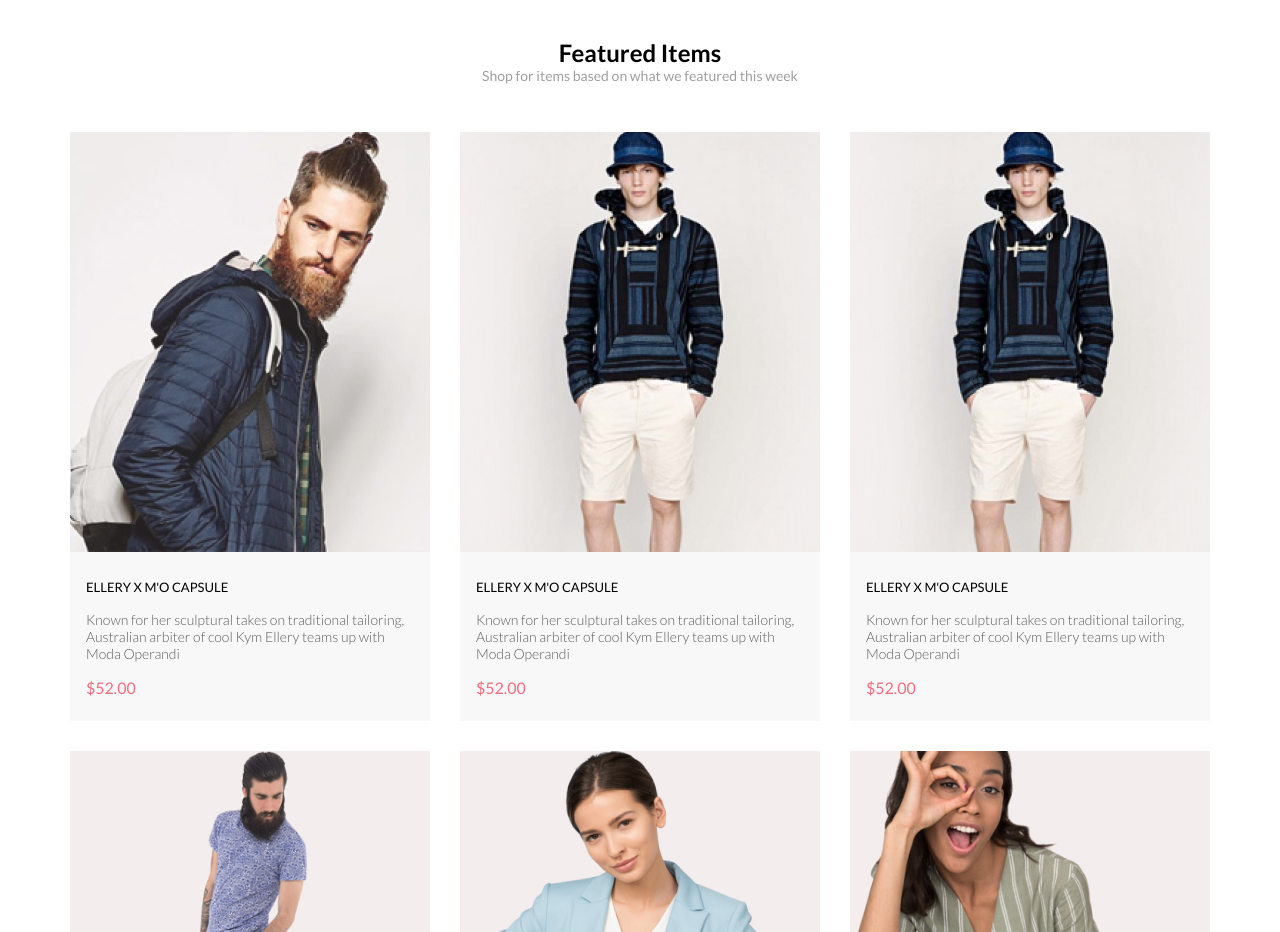
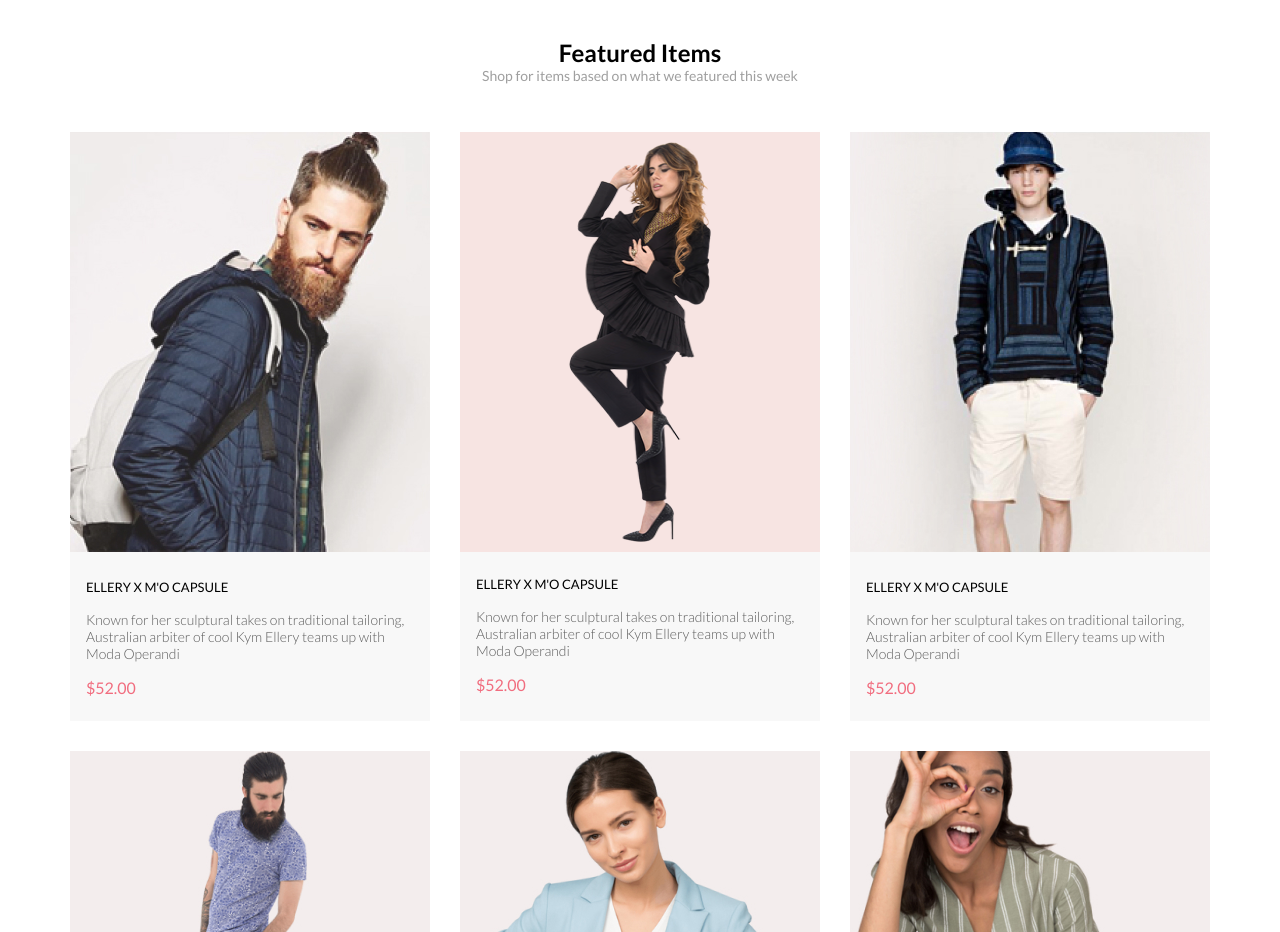
Before and after one commit to leffalexx/responsive_css, a plain HTML site: page index.html in a window 1280 px wide. Shown: the part 2220-3152 px from the top of the page. Drawn offline with Linux system fonts and the light colour scheme.

Commit message:
fixed second window

```diff
--- a/index.html
+++ b/index.html
@@ -80,7 +80,10 @@
                         <p class="item__sale">$52.00</p>
                     </div>
                 </div>
-                <div class="item"><img src="img/model_3.jpg" alt="model" class="item__img">
+                <div class="item">
+                    <div class="item_fixed">
+                        <img src="img/model_2.png" alt="model" class="item__img">
+                    </div>
                     <div class="item__content">
                         <h2 class="item__title">ELLERY X M'O CAPSULE</h2>
                         <p class="item__text">Known for her sculptural takes on traditional tailoring, Australian
--- a/styles.css
+++ b/styles.css
@@ -188,6 +188,15 @@
     max-width: 360px;
 }
 
+.item_fixed {
+    max-width: 360px;
+    min-height: 420px;
+    display: flex;
+    justify-content: center;
+    align-items: center;
+    background-color: #F7E4E2;
+}
+
 .item__content {
     padding: 24px 16px;
     display: flex;
```
Also changed, not shown: img/model_2.png (added).
